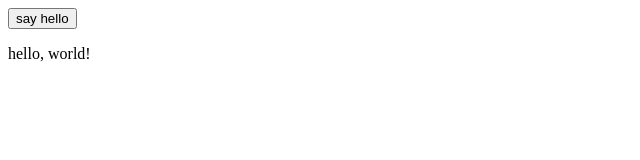
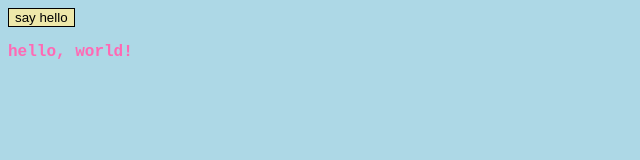
Before and after one commit to staswerno/posh-cunfugirator, a website: page index.html in a window 1280 px wide. Both pictures are taken after a click on the button "say hello". Shown: the whole page, without its empty margins (0-640 px from the left). Drawn offline with Linux system fonts and the light colour scheme.

Commit message:
add button functionality

```diff
--- /dev/null
+++ b/assets/scss/style.scss
@@ -0,0 +1,19 @@
+@import 'utilities/display';
+
+body {
+    background-color: lightblue;
+    font-family: 'Courier New', Courier, monospace;
+    color: hotpink;
+  }
+
+button {
+    cursor: pointer;
+    border: solid 1px black;
+    color: black;
+    background-color: palegoldenrod;
+  }
+
+// move this to... ? utilities? check ableton codebase
+p {
+    font-weight: bold;
+}
--- /dev/null
+++ b/assets/scss/utilities/_display.scss
@@ -0,0 +1,7 @@
+.hidden {
+    display: none;
+}
+
+.block {
+    display: block;
+}
--- a/index.html
+++ b/index.html
@@ -3,11 +3,14 @@
 <head>
     <meta charset="UTF-8">
     <meta name="viewport" content="width=device-width, initial-scale=1.0">
+    <link rel="stylesheet" href="assets/css/style.css">
     <title>posh cunfugirator</title>
 </head>
 <body>
     <button id="btn">say hello</button>
-    <p id="hello">hello, world!</p>
+    <div id="hello" class="hidden">
+        <p>hello, world!</p>
+    </div>
 </body>
 <script src="index.js"></script>
 </html>
--- a/index.js
+++ b/index.js
@@ -0,0 +1,12 @@
+const button = document.querySelector('#btn');
+const hello = document.querySelector('#hello');
+
+button.addEventListener('click', () => {
+  if (hello.classList.contains('hidden')) {
+    hello.classList.remove('hidden');
+    hello.classList.add('block');
+  } else {
+    hello.classList.remove('block');
+    hello.classList.add('hidden');
+  }
+});
--- a/package.json
+++ b/package.json
@@ -8,7 +8,7 @@
     "sass-prod": "sass --no-source-map --style=compressed assets/scss:assets/css",
     "test": "echo \"Error: no test specified\" && exit 1"
   },
-  "author": "stas werno",
+  "author": "stas",
   "license": "ISC",
   "devDependencies": {
     "sass": "^1.75.0"
```
Also changed, not shown: assets/css/main.css (added), assets/css/style.css (added), assets/scss/components/_selector.scss (added), 1 other file.
